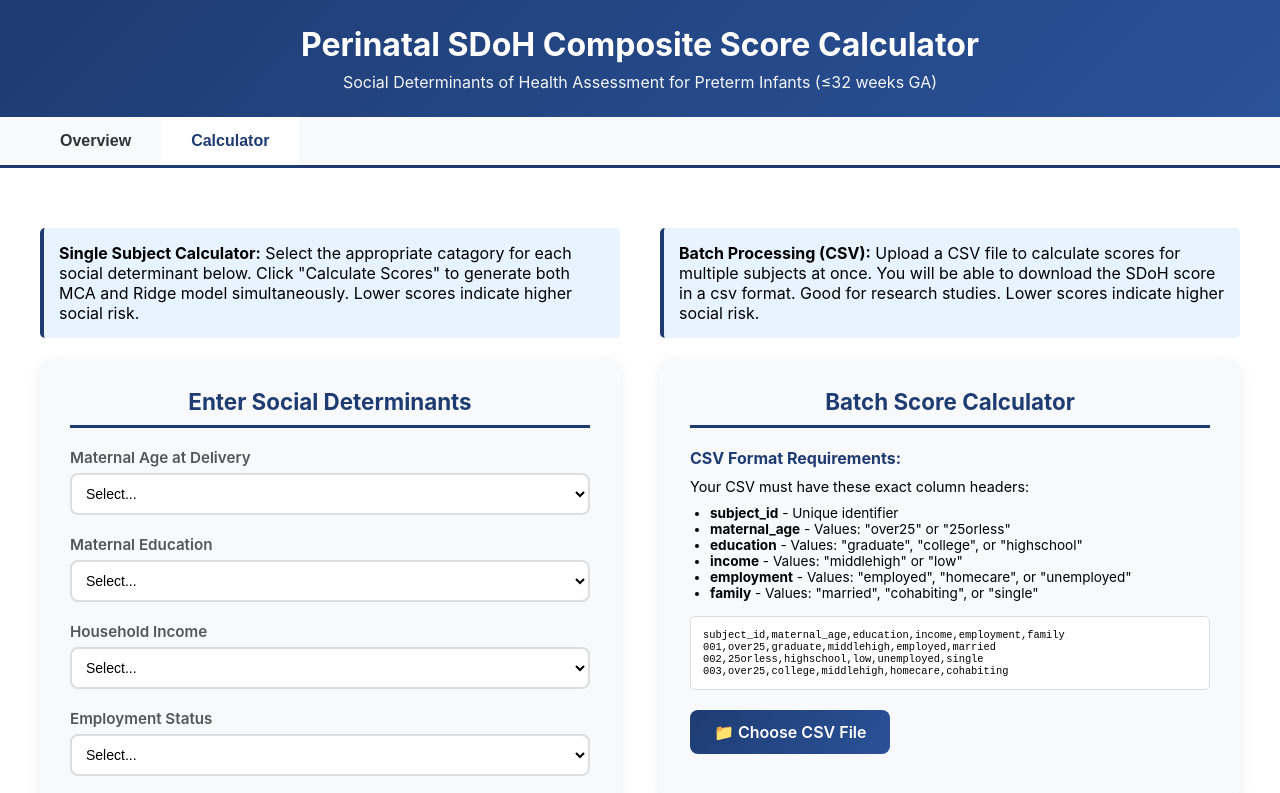
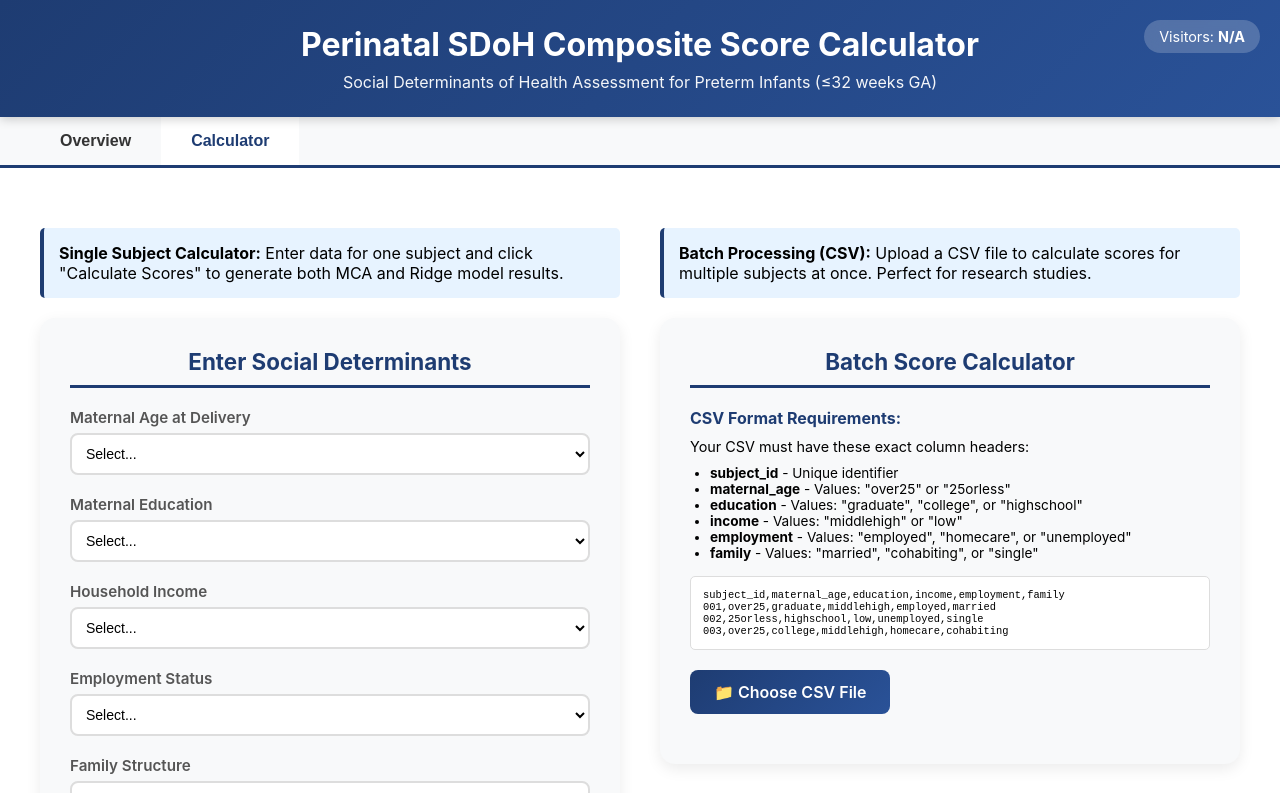
Before and after one commit to abioty/SDoH, a plain HTML site: page index.html in a window 1280 px wide. Both pictures are taken after a click on the button "Calculator". Shown: the top 793 px of the page. Drawn offline with Linux system fonts and the light colour scheme; no server answers.

Commit message:
index.html

```diff
--- a/index.html
+++ b/index.html
@@ -31,6 +31,7 @@
             padding: 25px;
             text-align: center;
             box-shadow: 0 2px 10px rgba(0,0,0,0.2);
+            position: relative;
         }
 
         .header h1 {
@@ -41,6 +42,21 @@
         .header p {
             font-size: 1em;
             opacity: 0.95;
+        }
+
+        .visitor-counter {
+            position: absolute;
+            top: 20px;
+            right: 20px;
+            background: rgba(255, 255, 255, 0.2);
+            padding: 8px 15px;
+            border-radius: 20px;
+            font-size: 0.9em;
+            backdrop-filter: blur(10px);
+        }
+
+        .visitor-counter span {
+            font-weight: bold;
         }
 
         .nav-tabs {
@@ -514,6 +530,9 @@
 <body>
     <div class="container">
         <div class="header">
+            <div class="visitor-counter">
+                Visitors: <span id="visitor-count">0</span>
+            </div>
             <h1>Perinatal SDoH Composite Score Calculator</h1>
             <p>Social Determinants of Health Assessment for Preterm Infants (≤32 weeks GA)</p>
         </div>
@@ -569,8 +588,8 @@
                     <!-- Left Column: Single Subject Calculator -->
                     <div>
                         <div class="info-box">
-                            <strong>Single Subject Calculator:</strong> Select the appropriate catagory for each social determinant below. Click "Calculate Scores"
-                            to generate both MCA and Ridge model simultaneously. Lower scores indicate higher social risk.
+                            <strong>Single Subject Calculator:</strong> Enter data for one subject and click "Calculate Scores"
+                            to generate both MCA and Ridge model results.
                         </div>
 
                         <div class="input-section">
@@ -636,7 +655,7 @@
                     <div>
                         <div class="info-box">
                             <strong>Batch Processing (CSV):</strong> Upload a CSV file to calculate scores for multiple subjects
-                            at once. You will be able to download the SDoH score in a csv format. Good for research studies. Lower scores indicate higher social risk.
+                            at once. Perfect for research studies.
                         </div>
 
                         <div class="input-section">
@@ -681,7 +700,7 @@
                                     <span id="batch-summary" style="font-size: 0.9em;"></span>
                                 </div>
                                 <button class="download-btn" onclick="downloadResults()">
-                                     Download Results CSV
+                                    📥 Download Results CSV
                                 </button>
                             </div>
                         </div>
@@ -779,6 +798,20 @@
     </div>
 
     <script>
+        // Initialize visitor counter - Real global counter using CountAPI
+        window.addEventListener('DOMContentLoaded', function() {
+            // This counts ALL visitors to your site globally
+            fetch('https://api.countapi.xyz/hit/abioty.github.io-sdoh/visits')
+                .then(res => res.json())
+                .then(res => {
+                    document.getElementById('visitor-count').textContent = res.value.toLocaleString();
+                })
+                .catch(err => {
+                    // Fallback if the API is unavailable
+                    document.getElementById('visitor-count').textContent = 'N/A';
+                });
+        });
+
         // Model weights
         const mcaWeights = {
             'younger': -0.301,
```
